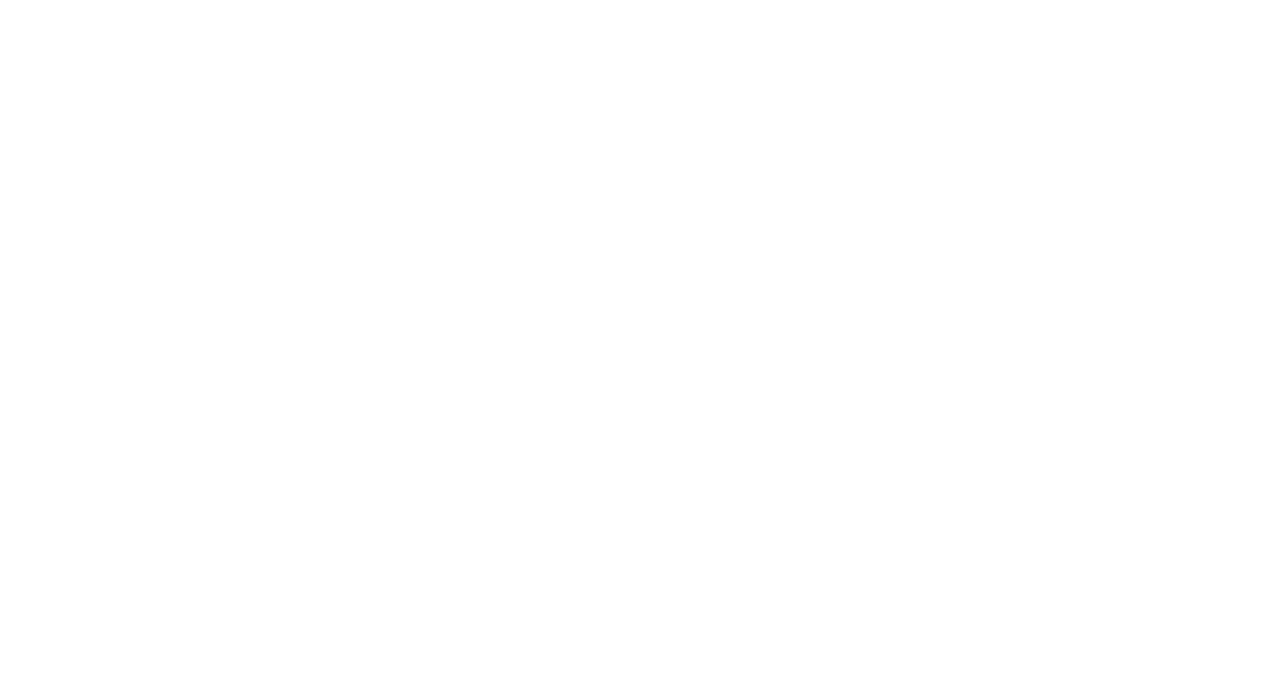
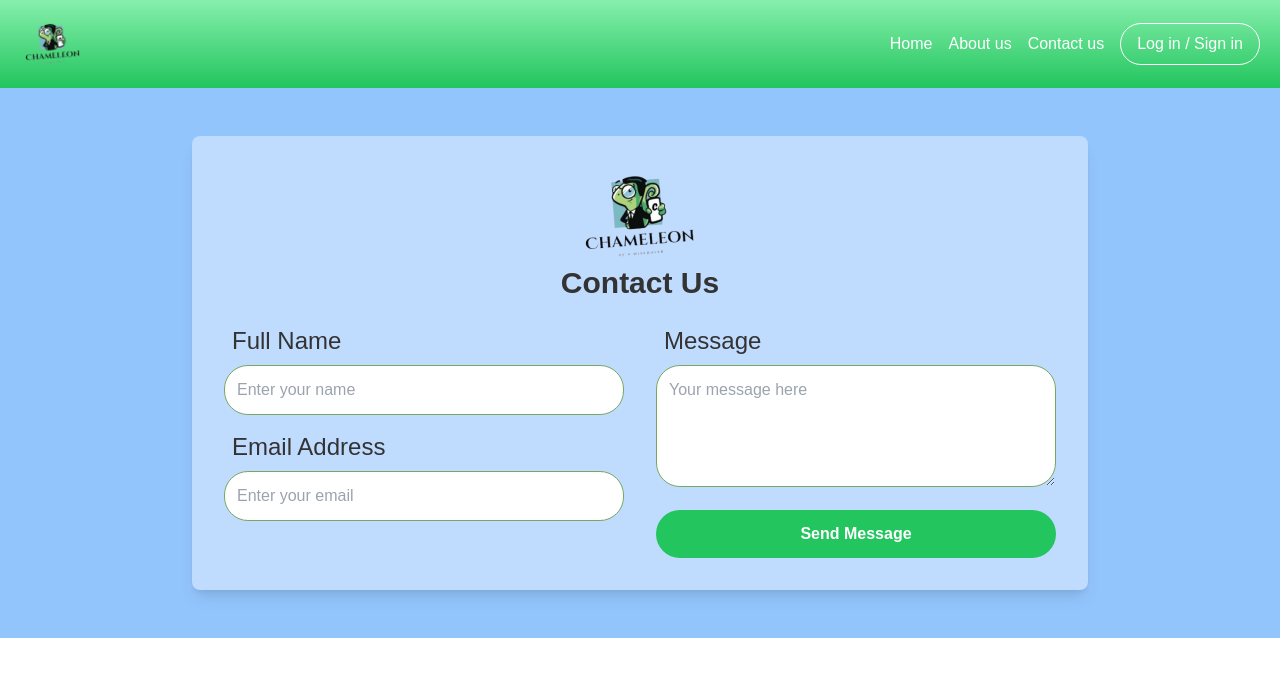
Before and after one commit to chameleon18/prototype, a React (Create React App) app: page /contactus in a window 1280 px wide. Before the commit this address had no page. Shown: the top 676 px of the page. Built offline with nearby package versions, Linux system fonts and the light colour scheme.

Commit message:
contact form, login design changes

```diff
--- a/package.json
+++ b/package.json
@@ -3,12 +3,14 @@
   "version": "0.1.0",
   "private": true,
   "dependencies": {
+    "@emailjs/browser": "^4.4.1",
     "@supabase/supabase-js": "^2.46.1",
     "@testing-library/jest-dom": "^5.17.0",
     "@testing-library/react": "^13.4.0",
     "@testing-library/user-event": "^13.5.0",
     "axios": "^1.7.7",
     "bcrypt": "^5.1.1",
+    "emailjs-com": "^3.2.0",
     "php": "^1.1.0",
     "react": "^18.3.1",
     "react-dom": "^18.3.1",
--- a/src/App.js
+++ b/src/App.js
@@ -9,6 +9,7 @@ import HowItWorks from './components/HowItWorks';
 import Footer from './components/Footer';
 import Loginpage from './components/Loginpage';
 import Signpage from './components/Signup';
+import Contact from './components/Contact';
 
 function App() {
   return (
@@ -21,6 +22,7 @@ function App() {
 
           {/* About Us page route */}
           <Route path="/about" element={<AboutUs />} />
+          <Route path='/contactus' element={<Contact/>} />
           <Route path="/login" element={<Loginpage/>} />
           <Route path="/signup" element={<Signpage/>} />
         </Routes>
--- /dev/null
+++ b/src/components/Contact.js
@@ -0,0 +1,123 @@
+import React, { useEffect, useRef, useState } from "react";
+import { Link, useNavigate } from 'react-router-dom';
+import logo from '../assets/logo.png';
+import { supabase } from "../supabaseClient";
+import emailjs from "emailjs-com";
+import logoimg from "../assets/logo.png";
+
+const Contact = () => {
+
+    const form = useRef();
+
+  const sendEmail = (e) => {
+    e.preventDefault();
+
+    emailjs
+      .sendForm(
+        "service_hhc87zc", // Replace with your EmailJS service ID
+        "template_zz8rdyh", // Replace with your EmailJS template ID
+        form.current,
+        "OwQFIsLMewuU4Zhh2" // Replace with your EmailJS public key
+      )
+      .then(
+        (result) => {
+          console.log("Message sent successfully:", result.text);
+          alert("Message sent successfully!");
+        },
+        (error) => {
+          console.error("Error sending message:", error.text);
+          alert("Failed to send message. Please try again later.");
+        }
+      );
+
+    e.target.reset(); // Reset the form fields after submission
+  };
+
+
+
+    const navigate = useNavigate();
+
+    const handleLogin = () =>  navigate("/login");
+
+    const [user, setUser] = useState(null);
+
+    useEffect(() => {
+        const fetchUser = async () => {
+        const { data: sessionData } = await supabase.auth.getSession();
+        if (sessionData.session) {
+        const { data: userData } = await supabase
+          .from("users")
+          .select("username")
+          .eq("email", sessionData.session.user.email)
+          .single();
+
+        setUser(userData);
+      }
+    };
+
+    fetchUser();
+  }, []);
+
+  return (
+    <div className="min-h-screen bg-white">
+      <header className="flex justify-between items-center p-5 bg-gradient-to-b from-green-300 to-green-500 text-white">
+        <img src={logoimg} alt="Chameleon Logo" className="h-12" />
+        <nav className="flex items-center space-x-4">
+          <Link to="/" className="hover:underline">Home</Link>
+          <Link to="/about" className="hover:underline">About us</Link>
+          <Link to="/contact" className="hover:underline">Contact us</Link>
+
+          {user ? (
+            <button className="bg-green-500 py-2 px-4 rounded">
+            {user.username}
+          </button>
+          ) : (
+            <button onClick={handleLogin} className="px-4 py-2 border border-white rounded-full hover:bg-white hover:text-green-500 transition">
+            Log in / Sign in
+          </button>
+          )
+          }
+        </nav>
+      </header>
+
+
+      <div class="bg-blue-300 py-12 px-6 sm:px-8">
+  <div class="max-w-4xl mx-auto bg-blue-200 p-8 rounded-lg shadow-lg">
+  <img src={logoimg} alt="Chameleon Logo" className="h-30 rounded-full mx-auto" />
+    <h2 class="text-3xl font-semibold text-[#333333] mb-6">Contact Us</h2>
+    <form action="#" method="POST" class="grid grid-cols-1 md:grid-cols-2 gap-8">
+
+      <div class="space-y-4">
+        <div>
+          <label for="name" class="block text-start text-2xl pl-2 font-medium text-[#333333]">Full Name</label>
+          <input type="text" id="name" name="name" class="mt-2 p-3 w-full border bg-grey-600 border-[#78A860] rounded-3xl focus:ring-[#A7D189] focus:outline-none" placeholder="Enter your name" required />
+        </div>
+
+        <div>
+          <label for="email" class="block text-start text-2xl pl-2 font-medium text-[#333333]">Email Address</label>
+          <input type="email" id="email" name="email" class="mt-2 p-3 w-full border border-[#78A860] rounded-3xl focus:ring-[#A7D189] focus:outline-none" placeholder="Enter your email" required />
+        </div>
+      </div>
+
+
+      <div class="space-y-4">
+        <div>
+          <label for="message" class="block text-start text-2xl pl-2 font-medium text-[#333333]">Message</label>
+          <textarea id="message" name="message" rows="4" class="mt-2 p-3 w-full border border-[#78A860] rounded-3xl focus:ring-[#A7D189] focus:outline-none" placeholder="Your message here" required></textarea>
+        </div>
+
+        <button type="submit" class="w-full bg-green-500 text-white font-semibold py-3 rounded-3xl hover:bg-green-700 focus:outline-none focus:ring-2 focus:ring-[#78A860]">
+          Send Message
+        </button>
+      </div>
+    </form>
+  </div>
+</div>
+
+
+
+    </div>
+  )
+}
+
+export default Contact
--- a/src/components/Loginpage.js
+++ b/src/components/Loginpage.js
@@ -35,11 +35,16 @@ const LoginPage = () => {
   return (
     <div
       style={{ background: "linear-gradient(135deg, #6DECBF, #40C1AB, #0A8F96)" }}
-      className="min-h-screen flex items-center justify-center"
+      className="min-h-screen flex items-center justify-center "
     >
-      <div className="w-full max-w-md p-8 space-y-6 bg-black bg-opacity-40 shadow-md backdrop-blur-md overflow-hidden border-2 border-gray-700 rounded-[5.3%]">
-        <img src={logo} alt="Chameleon Logo" className="h-30 rounded-full mx-auto" />
-        <h2 className="text-center text-3xl font-bold text-gray-100">Log In</h2>
+      <div className="w-full max-w-4xl p-8 space-y-6 bg-blue-100 border-2 border-blue-300 rounded-3xl mt-5 mb-5">
+  <div className="flex space-x-8">
+    {/* Left Column */}
+    <div className="flex-1 flex items-center justify-center">
+      <img src={logo} alt="Chameleon Logo" className="h-30 rounded-full" />
+    </div>
+    <div className="text-center text-3xl font-bold text-black mb-4">
+      <h2 className="text-center text-3xl font-bold text-black mb-4">Log In</h2>
       <form
         className="space-y-4"
         onSubmit={(e) => {
@@ -47,8 +52,10 @@ const LoginPage = () => {
           handleLogin(); // Call the handleLogin function
         }}
       >
-          <div>
-            <label className="block text-start pl-3 text-xl font-bold text-gray-100">
+        <div className="flex space-x-4">
+          {/* Email Field */}
+          <div className="w-1/2">
+            <label className="block text-start pl-3 text-xl font-bold text-black">
               Email
             </label>
             <input
@@ -56,12 +63,13 @@ const LoginPage = () => {
               value={email}
               onChange={(e) => setEmail(e.target.value)} // Update email state
               placeholder="Enter your email"
-              className="w-full px-4 py-3 mt-1 border rounded-lg focus:outline-none focus:ring focus:ring-indigo-300 bg-black bg-opacity-20 shadow-md backdrop-blur-md overflow-hidden text-lg"
+              className="w-full px-6 py-4 mt-1 border rounded-3xl bg-grey-200 text-lg"
               required
             />
           </div>
-          <div>
-            <label className="block text-start pl-3 text-xl font-bold text-gray-100">
+          {/* Password Field */}
+          <div className="w-1/2">
+            <label className="block text-start pl-3 text-xl font-bold text-black">
               Password
             </label>
             <input
@@ -69,25 +77,28 @@ const LoginPage = () => {
               value={password}
               onChange={(e) => setPassword(e.target.value)} // Update password state
               placeholder="Enter your password"
-              className="w-full px-4 py-3 mt-1 border rounded-lg focus:outline-none focus:ring focus:ring-indigo-300 bg-black bg-opacity-20 shadow-md backdrop-blur-md overflow-hidden text-lg"
+              className="w-full px-6 py-4 mt-1 border rounded-3xl bg-grey-200 text-lg"
               required
             />
           </div>
+        </div>
+        <div className="space-y-4">
           <button
             type="submit"
-            className="w-full py-2 text-white bg-green-400 rounded-lg hover:bg-green-800 focus:outline-none focus:ring focus:ring-green-300"
+            className="w-full py-2.5 text-lg font-bold text-white bg-green-400 rounded-3xl hover:bg-green-800 focus:outline-none focus:ring focus:ring-green-300"
           >
             Log In
           </button>
-        </form>
           {/* Google Login Button */}
           <button
             type="button"
-          className="w-full py-2 text-white bg-indigo-400 rounded-lg hover:bg-indigo-800 focus:outline-none focus:ring focus:ring-indigo-400 mt-4"
+            className="w-full py-2.5 text-lg font-bold text-white bg-indigo-400 rounded-3xl hover:bg-indigo-800 focus:outline-none focus:ring focus:ring-indigo-400"
           >
             Log In with Google
           </button>
-        <div className="text-sm text-center text-gray-100">
+        </div>
+      </form>
+      <div className="text-sm text-center text-black mt-4">
         Don't have an account?{" "}
         <a href="/signup" className="text-indigo-800 hover:underline">
           Sign Up
@@ -95,6 +106,9 @@ const LoginPage = () => {
       </div>
     </div>
   </div>
+</div>
+
+    </div>
   );
 };
 
--- a/src/components/MainSection.js
+++ b/src/components/MainSection.js
@@ -39,9 +39,9 @@ function MainSection() {
       <header className="flex justify-between items-center p-5 text-white">
         <img src={logo} alt="Chameleon Logo" className="h-12" />
         <nav className="flex items-center space-x-4">
-        <Link to="/about" className="hover:underline">Home</Link>
+        <Link to="/" className="hover:underline">Home</Link>
         <Link to="/about" className="hover:underline">About us</Link>
-        <Link to="/about" className="hover:underline">Contact us</Link>
+        <Link to="/contactus" className="hover:underline">Contact us</Link>
           {user ? (
             <button className="bg-green-500 py-2 px-4 rounded">
             {user.username}
```
Also changed, not shown: src/components/Signup.js (+38 -15 lines), 1 other file (tests, documents, lock files or other folders). Lines whose indentation alone changed are shown as unchanged.
